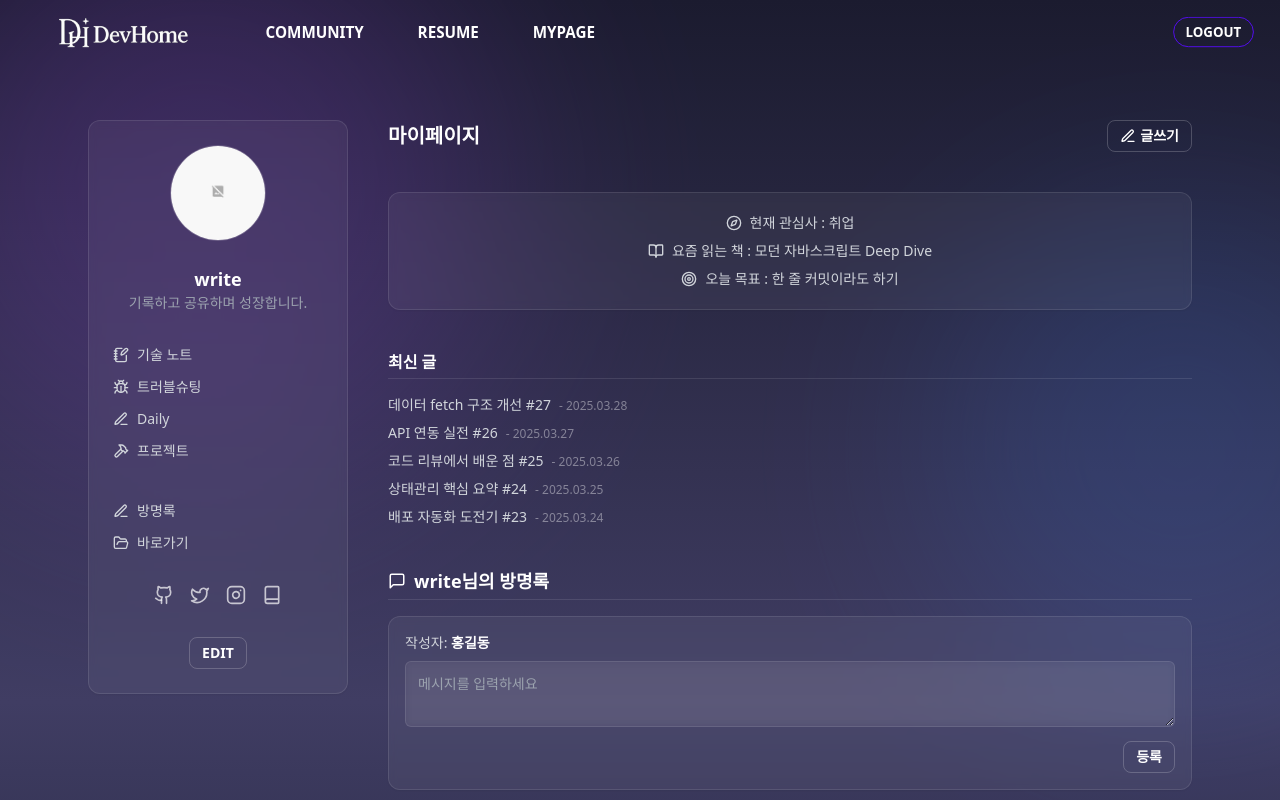
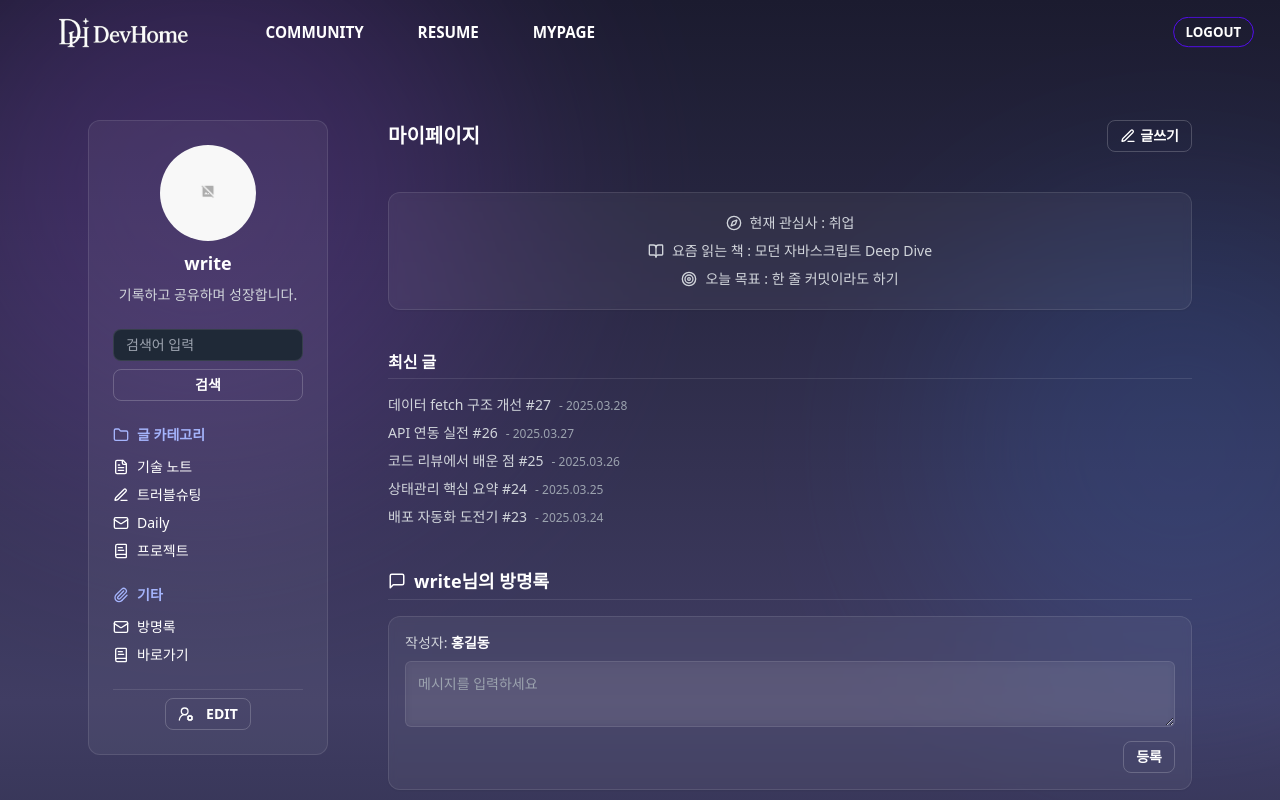
Before and after one commit to iziyeon/DevHome, a React (Vite) app: page /mypage/write in a window 1280 px wide. Shown: the top 800 px of the page. Built offline with nearby package versions, Linux system fonts and the light colour scheme; the HTML template or start-up script is replaced by a standard one.

Commit message:
feat: 마이페이지 검색 입력창 컴포넌트(SearchInput) 구현 및 개선

```diff
--- /dev/null
+++ b/src/components/common/SearchInput.tsx
@@ -0,0 +1,54 @@
+import { useState, useEffect } from "react";
+import { useNavigate, useLocation } from "react-router-dom";
+
+interface SearchInputProps {
+  placeholder?: string;
+  queryKey?: string;
+  navigateTo: string;
+}
+
+export default function SearchInput({
+  placeholder = "검색어 입력",
+  queryKey = "keyword",
+  navigateTo,
+}: SearchInputProps) {
+  const [keyword, setKeyword] = useState("");
+  const navigate = useNavigate();
+  const location = useLocation();
+
+  const handleSearch = () => {
+    const trimmed = keyword.trim();
+    if (!trimmed) return;
+    navigate(`${navigateTo}?${queryKey}=${encodeURIComponent(trimmed)}`);
+  };
+
+  const handleKeyDown = (e: React.KeyboardEvent<HTMLInputElement>) => {
+    if (e.key === "Enter") {
+      handleSearch();
+    }
+  };
+
+  useEffect(() => {
+    setKeyword("");
+  }, [location.pathname]);
+
+  return (
+    <div className="space-y-2">
+      <input
+        type="text"
+        value={keyword}
+        onChange={(e) => setKeyword(e.target.value)}
+        onKeyDown={handleKeyDown}
+        placeholder={placeholder}
+        className="input input-sm w-full text-white bg-[#1f2937] border border-white/10 placeholder-gray-400 focus:outline-none focus:ring-2 focus:ring-indigo-500"
+      />
+      <button
+        type="button"
+        onClick={handleSearch}
+        className="btn btn-outline btn-sm w-full border-white/20 text-white hover:text-indigo-300 hover:border-indigo-300 transition-colors duration-200"
+      >
+        검색
+      </button>
+    </div>
+  );
+}
--- a/src/components/pages/mypage/MyPageHome.tsx
+++ b/src/components/pages/mypage/MyPageHome.tsx
@@ -1,11 +1,9 @@
-import { useNavigate, useOutletContext } from "react-router-dom";
+import { useNavigate, useOutletContext, useLocation } from "react-router-dom";
 import { PenLine } from "lucide-react";
-
 import MyIntroBanner from "./MyIntroBanner";
 import MyPostList from "./MyPostList";
 import MyGuestbookList from "./MyGuestbookList";
 import MyQuickLinksPanel from "./MyQuickLinksPanel";
-
 import { myPageDummyPosts } from "../../../data/MyPageDummyPosts";
 import type { QuickLink } from "./MyQuickLinksPanel";
 
@@ -16,10 +14,20 @@ interface OutletContext {
 
 export default function MyPageHome() {
   const navigate = useNavigate();
+  const location = useLocation();
   const { quickLinks, username } = useOutletContext<OutletContext>();
 
-  const recentPosts = myPageDummyPosts
-    .slice()
+  const searchParam = new URLSearchParams(location.search).get("search");
+
+  const filteredPosts = myPageDummyPosts
+    .filter((post) => {
+      if (!searchParam) return true;
+      const keyword = searchParam.toLowerCase();
+      return (
+        post.title.toLowerCase().includes(keyword) ||
+        post.content.toLowerCase().includes(keyword)
+      );
+    })
     .sort((a, b) => new Date(b.date).getTime() - new Date(a.date).getTime())
     .slice(0, 5);
 
@@ -29,7 +37,7 @@ export default function MyPageHome() {
         <h2 className="text-xl font-bold text-white">마이페이지</h2>
         <button
           onClick={() => navigate(`/mypage/${username}/write`)}
-          className="btn btn-outline btn-sm inline-flex items-center gap-1 border-white/20 text-white transition hover:text-indigo-300 hover:border-indigo-300"
+          className="btn btn-outline btn-sm text-white border-white/20 hover:text-indigo-300 hover:border-indigo-300 transition inline-flex items-center gap-1"
         >
           <PenLine className="w-4 h-4" />
           글쓰기
@@ -42,7 +50,8 @@ export default function MyPageHome() {
         goal="한 줄 커밋이라도 하기"
       />
 
-      <MyPostList posts={recentPosts} />
+      <MyPostList posts={filteredPosts} />
+
       <MyGuestbookList username={username} />
       <MyQuickLinksPanel links={quickLinks} />
     </div>
--- /dev/null
+++ b/src/components/pages/mypage/MyPageSearchResult.tsx
@@ -0,0 +1,43 @@
+import { useSearchParams } from "react-router-dom";
+import { myPageDummyPosts } from "../../../data/MyPageDummyPosts";
+import MyPostList from "./MyPostList";
+import { Search } from "lucide-react";
+
+export default function MyPageSearchResult() {
+  const [params] = useSearchParams();
+  const keyword = params.get("keyword")?.toLowerCase() ?? "";
+
+  const getFilteredPosts = (keyword: string) => {
+    if (!keyword) return [];
+
+    return myPageDummyPosts
+      .filter(
+        (post) =>
+          post.title.toLowerCase().includes(keyword) ||
+          post.content.toLowerCase().includes(keyword)
+      )
+      .sort((a, b) => new Date(b.date).getTime() - new Date(a.date).getTime());
+  };
+
+  const filteredPosts = getFilteredPosts(keyword);
+
+  return (
+    <div className="space-y-6">
+      <h2 className="text-xl font-bold text-white flex items-center gap-2">
+        <Search size={20} />
+        <span>
+          "{keyword}" 검색 결과{" "}
+          <span className="text-indigo-300 font-semibold">
+            {filteredPosts.length}건
+          </span>
+        </span>
+      </h2>
+
+      {filteredPosts.length > 0 ? (
+        <MyPostList posts={filteredPosts} title="" />
+      ) : (
+        <p className="text-sm text-gray-400">검색 결과가 없습니다.</p>
+      )}
+    </div>
+  );
+}
--- a/src/components/pages/mypage/MyPostList.tsx
+++ b/src/components/pages/mypage/MyPostList.tsx
@@ -1,26 +1,34 @@
 import { Link, useParams } from "react-router-dom";
 import { Post } from "../../../../src/data/MyPageDummyPosts";
+
 interface MyPostListProps {
   posts: Post[];
+  title?: string;
 }
 
-export default function MyPostList({ posts }: MyPostListProps) {
+export default function MyPostList({
+  posts,
+  title = "최신 글",
+}: MyPostListProps) {
   const { username } = useParams<{ username: string }>();
 
   return (
     <section className="space-y-4">
-      <h3 className="text-md font-semibold text-white border-b border-white/10 pb-1">
-        최신 글
-      </h3>
+      {title && (
+        <h3 className="text-md font-semibold text-white border-b border-white/10 pb-1">
+          {title}
+        </h3>
+      )}
+
       <ul className="space-y-2 text-sm text-gray-300">
         {posts.map((post) => (
           <li key={post.id}>
             <Link
               to={`/mypage/${username}/post/${post.id}`}
-              className="hover:text-indigo-300 transition"
+              className="hover:text-indigo-300 focus-visible:outline-none focus-visible:ring-2 focus-visible:ring-indigo-400 transition-colors duration-200"
             >
-              {post.title}
-              <span className="ml-2 text-xs text-white/40">- {post.date}</span>
+              <span>{post.title}</span>
+              <span className="ml-2 text-xs text-gray-400">- {post.date}</span>
             </Link>
           </li>
         ))}
--- a/src/components/pages/mypage/layout/MyPageLayout.tsx
+++ b/src/components/pages/mypage/layout/MyPageLayout.tsx
@@ -3,7 +3,6 @@ import { useState } from "react";
 import MyProfileSidebar from "./MyProfileSidebar";
 import type { QuickLink } from "../MyQuickLinksPanel";
 
-// 초기 링크 정보 상수로 분리
 const DEFAULT_QUICK_LINKS: QuickLink[] = [
   {
     id: "l1",
--- a/src/components/pages/mypage/layout/MyProfileSidebar.tsx
+++ b/src/components/pages/mypage/layout/MyProfileSidebar.tsx
@@ -1,126 +1,104 @@
+import { Link } from "react-router-dom";
 import {
-  NotebookPen,
-  Bug,
+  BookText,
+  FileText,
+  Mail,
   PenLine,
-  Hammer,
-  Github,
-  Twitter,
-  Instagram,
-  Book,
-  FolderOpen,
+  UserRoundCog,
+  Folder,
+  Paperclip,
 } from "lucide-react";
-import { Link, useNavigate, useParams } from "react-router-dom";
+import SearchInput from "../../../common/SearchInput";
 import defaultProfile from "../../../../assets/layout/default.jpg";
 
-export default function MyProfileSidebar({ username }: { username: string }) {
-  const navigate = useNavigate();
-  const { username: paramUsername } = useParams<{ username: string }>();
-  const user = username || paramUsername;
+interface MyProfileSidebarProps {
+  username: string;
+}
 
+const CATEGORIES = [
+  { key: "tech", label: "기술 노트", icon: <FileText size={16} /> },
+  { key: "troubleshooting", label: "트러블슈팅", icon: <PenLine size={16} /> },
+  { key: "daily", label: "Daily", icon: <Mail size={16} /> },
+  { key: "project", label: "프로젝트", icon: <BookText size={16} /> },
+];
+
+export default function MyProfileSidebar({ username }: MyProfileSidebarProps) {
   return (
-    <aside className="animate-fade-in text-white">
-      <div className="space-y-6 rounded-xl border border-white/10 bg-white/5 px-6 py-6 text-center shadow-sm backdrop-blur-sm">
-        {/* 1. 프로필 이미지 */}
+    <aside className="w-full md:w-[240px] text-white">
+      <div className="rounded-xl border border-white/10 bg-white/5 p-6 space-y-6">
+        {/* 프로필 */}
+        <div className="text-center space-y-2">
           <img
             src={defaultProfile}
-          alt="기본 프로필 이미지"
-          className="mx-auto h-24 w-24 rounded-full border border-white/20 object-cover"
+            alt="프로필 이미지"
+            className="w-24 h-24 rounded-full mx-auto object-cover"
           />
-
-        {/* 2. 닉네임 + 소개 */}
-        <div>
-          <h2 className="text-lg font-semibold">{user}</h2>
-          <p className="text-sm text-gray-400">기록하고 공유하며 성장합니다.</p>
+          <h2 className="text-lg font-bold">{username}</h2>
+          <p className="text-sm text-gray-300">기록하고 공유하며 성장합니다.</p>
         </div>
 
-        {/* 3. 글 메뉴 – 카테고리별 링크 */}
-        <nav className="flex flex-col gap-3 pt-2 text-left text-sm text-gray-300">
+        {/* 검색 */}
+        <div className="space-y-2">
+          <SearchInput navigateTo={`/mypage/${username}/search`} />
+        </div>
+
+        {/* 카테고리 */}
+        <div className="space-y-3">
+          <h3 className="text-sm font-semibold flex items-center gap-2 text-indigo-300">
+            <Folder size={16} />글 카테고리
+          </h3>
+          <ul className="space-y-2 text-sm">
+            {CATEGORIES.map(({ key, label, icon }) => (
+              <li key={key}>
                 <Link
-            to={`/mypage/${user}/category/tech`}
+                  to={`/mypage/${username}/category/${key}`}
                   className="flex items-center gap-2 hover:text-indigo-300 transition"
                 >
-            <NotebookPen size={16} /> 기술 노트
+                  {icon}
+                  {label}
                 </Link>
+              </li>
+            ))}
+          </ul>
+        </div>
+
+        {/* 기타 메뉴 */}
+        <div className="space-y-3">
+          <h3 className="text-sm font-semibold flex items-center gap-2 text-indigo-300">
+            <Paperclip size={16} />
+            기타
+          </h3>
+          <ul className="space-y-2 text-sm">
+            <li>
               <Link
-            to={`/mypage/${user}/category/troubleshooting`}
+                to={`/mypage/${username}/guestbook`}
                 className="flex items-center gap-2 hover:text-indigo-300 transition"
               >
-            <Bug size={16} /> 트러블슈팅
+                <Mail size={16} />
+                방명록
               </Link>
+            </li>
+            <li>
               <Link
-            to={`/mypage/${user}/category/daily`}
+                to={`/mypage/${username}/quicklinks`}
                 className="flex items-center gap-2 hover:text-indigo-300 transition"
               >
-            <PenLine size={16} /> Daily
+                <BookText size={16} />
+                바로가기
               </Link>
-          <Link
-            to={`/mypage/${user}/category/project`}
-            className="flex items-center gap-2 hover:text-indigo-300 transition"
-          >
-            <Hammer size={16} /> 프로젝트
-          </Link>
-        </nav>
-
-        {/* 4. 기타 메뉴 – 방명록 / 바로가기 */}
-        <div className="flex flex-col gap-3 pt-4 text-left text-sm text-gray-300">
-          <button
-            onClick={() => navigate(`/mypage/${user}/guestbook`)}
-            className="flex items-center gap-2 text-left hover:text-indigo-300 transition"
-          >
-            <PenLine size={16} /> 방명록
-          </button>
-          <button
-            onClick={() => navigate(`/mypage/${user}/links`)}
-            className="flex items-center gap-2 text-left hover:text-indigo-300 transition"
-          >
-            <FolderOpen size={16} /> 바로가기
-          </button>
+            </li>
+          </ul>
         </div>
 
-        {/* 5. SNS 링크 */}
-        <div className="flex justify-center gap-4 pt-2 text-white/70">
-          <a
-            href="https://github.com"
-            target="_blank"
-            rel="noopener noreferrer"
-            className="transition hover:text-indigo-300"
+        {/* 설정 */}
+        <div className="pt-2 border-t border-white/10 text-center">
+          <Link
+            to="/settings/profile"
+            className="btn btn-sm btn-outline text-white border-white/20 hover:text-indigo-300 hover:border-indigo-300"
           >
-            <Github className="h-5 w-5" />
-          </a>
-          <a
-            href="https://twitter.com"
-            target="_blank"
-            rel="noopener noreferrer"
-            className="transition hover:text-indigo-300"
-          >
-            <Twitter className="h-5 w-5" />
-          </a>
-          <a
-            href="https://instagram.com"
-            target="_blank"
-            rel="noopener noreferrer"
-            className="transition hover:text-indigo-300"
-          >
-            <Instagram className="h-5 w-5" />
-          </a>
-          <a
-            href="https://notion.so"
-            target="_blank"
-            rel="noopener noreferrer"
-            className="transition hover:text-indigo-300"
-          >
-            <Book className="h-5 w-5" />
-          </a>
-        </div>
-
-        {/* 6. 프로필 수정 버튼 */}
-        <div className="pt-2">
-          <button
-            onClick={() => navigate("/settings/profile")}
-            className="btn btn-outline btn-sm text-white border-white/20 hover:text-indigo-300 hover:border-indigo-300 transition"
-          >
-            edit
-          </button>
+            <UserRoundCog size={16} className="mr-1" />
+            EDIT
+          </Link>
         </div>
       </div>
     </aside>
--- a/src/routes/Router.tsx
+++ b/src/routes/Router.tsx
@@ -10,7 +10,8 @@ import PostCategoryPage from "../components/pages/mypage/PostCategoryPage";
 import MyPagePostDetail from "../components/pages/mypage/MyPagePostDetail";
 import MyPagePostWrite from "../components/pages/mypage/MyPagePostWrite";
 import MyPageGuestbook from "../components/pages/mypage/MyPageGuestbook";
-import MyPageQuickLinks from "../components/pages/mypage/MyPageQuickLinks"; // ✅ 추가 누락 방지
+import MyPageQuickLinks from "../components/pages/mypage/MyPageQuickLinks";
+import MyPageSearchResult from "../components/pages/mypage/MyPageSearchResult";
 
 export default function Router() {
   return (
@@ -21,6 +22,7 @@ export default function Router() {
           <Route path="/community" element={<Community />} />
           <Route path="/mypage/:username" element={<MyPageLayout />}>
             <Route index element={<MyPageHome />} />
+            <Route path="search" element={<MyPageSearchResult />} />
             <Route
               path="category/:categoryKey"
               element={<PostCategoryPage />}
```
Lines whose indentation alone changed are shown as unchanged.
